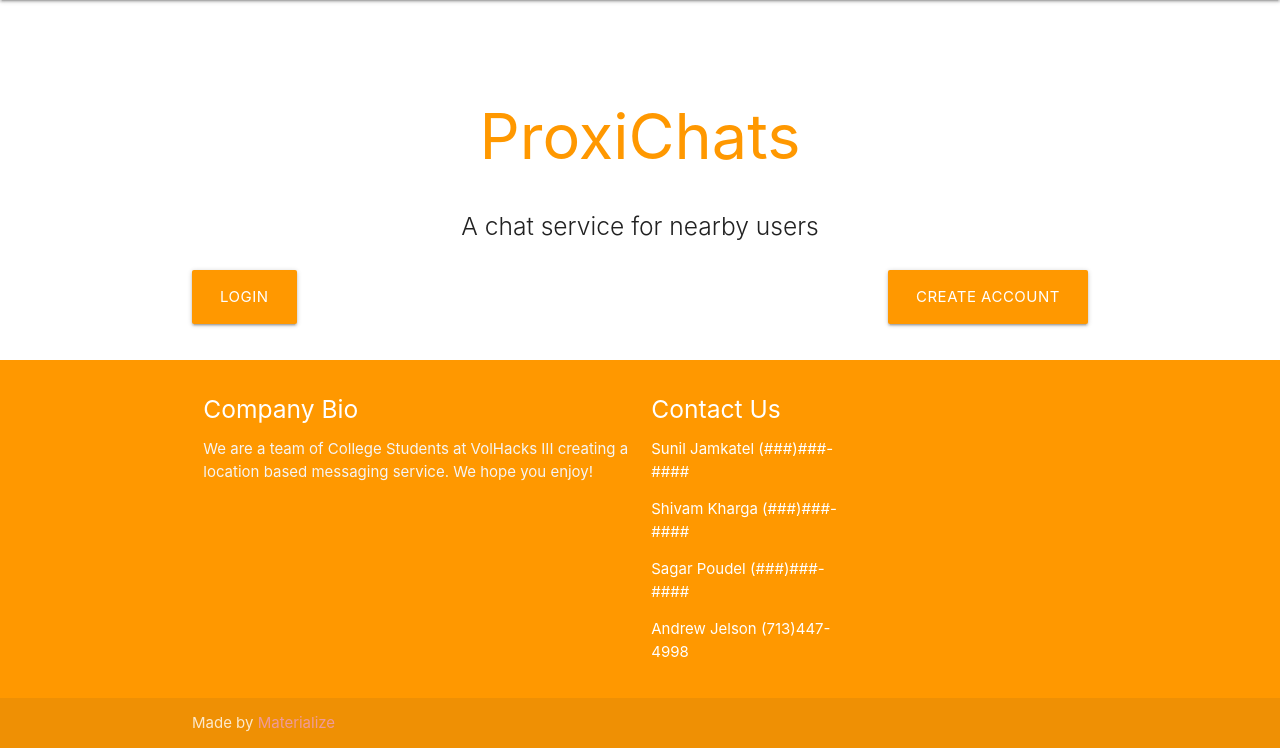
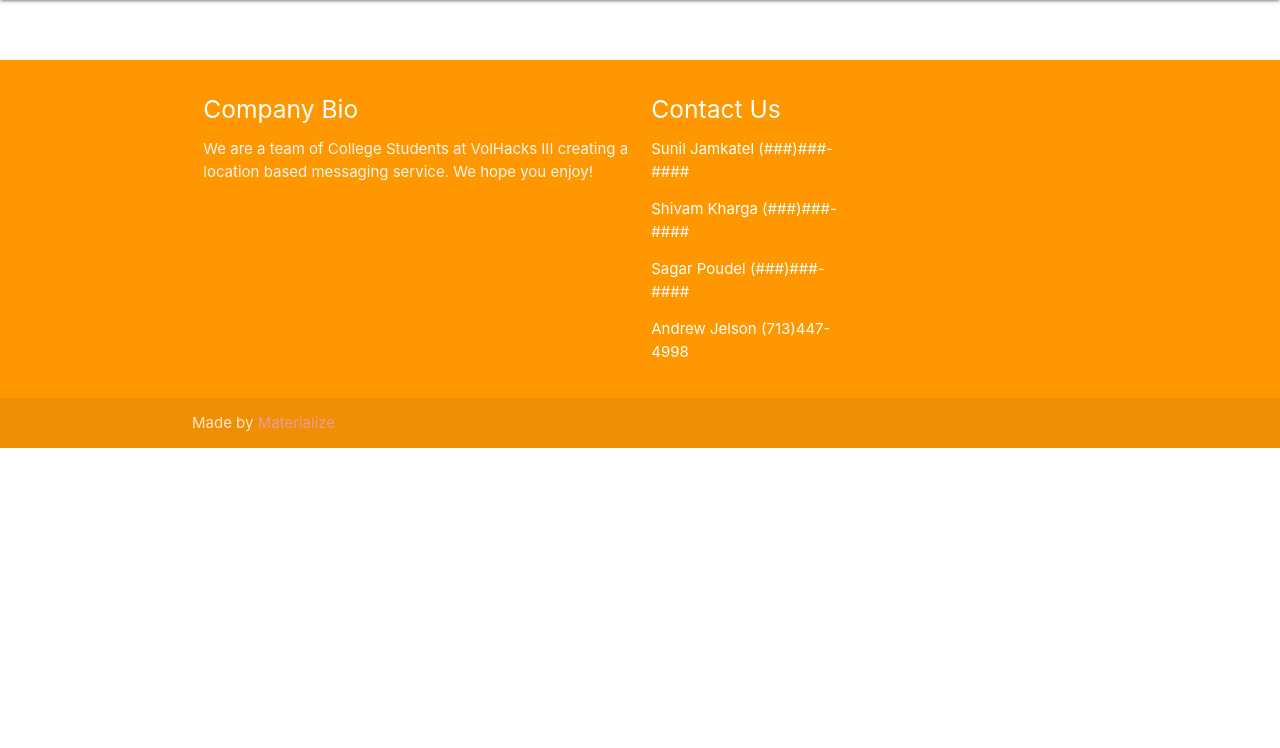
Before and after one commit to xenobardok/proximity-dating, a PHP site: page /map.php in a window 1280 px wide. Shown: the part 64-812 px from the top of the page. After the commit the page ends 512 px from the top, so only its background shows below. Run offline with PHP 8.4, Linux system fonts and the light colour scheme; some libraries are stand-ins or nearby versions.

Commit message:
map shell

```diff
--- a/map.php
+++ b/map.php
@@ -24,21 +24,6 @@
     </div>
   </nav>
   <div class="section no-pad-bot" id="index-banner">
-    <div class="container">
-      <br><br>
-      <h1 class="header center orange-text">ProxiChats</h1>
-      <div class="row center">
-        <h5 class="header col s12 light">A chat service for nearby users</h5>
-      </div>
-      <div class="row left">
-        <a href="http://materializecss.com/getting-started.html" id="download-button" class="btn-large waves-effect waves-light orange">Login</a>
-      </div>
-      <div class="row right">
-        <a href="http://materializecss.com/getting-started.html" id="download-button" class="btn-large waves-effect waves-light orange">Create Account</a>
-      </div>
-      <br><br>
-
-    </div>
   </div>
 
     <br><br>
```
